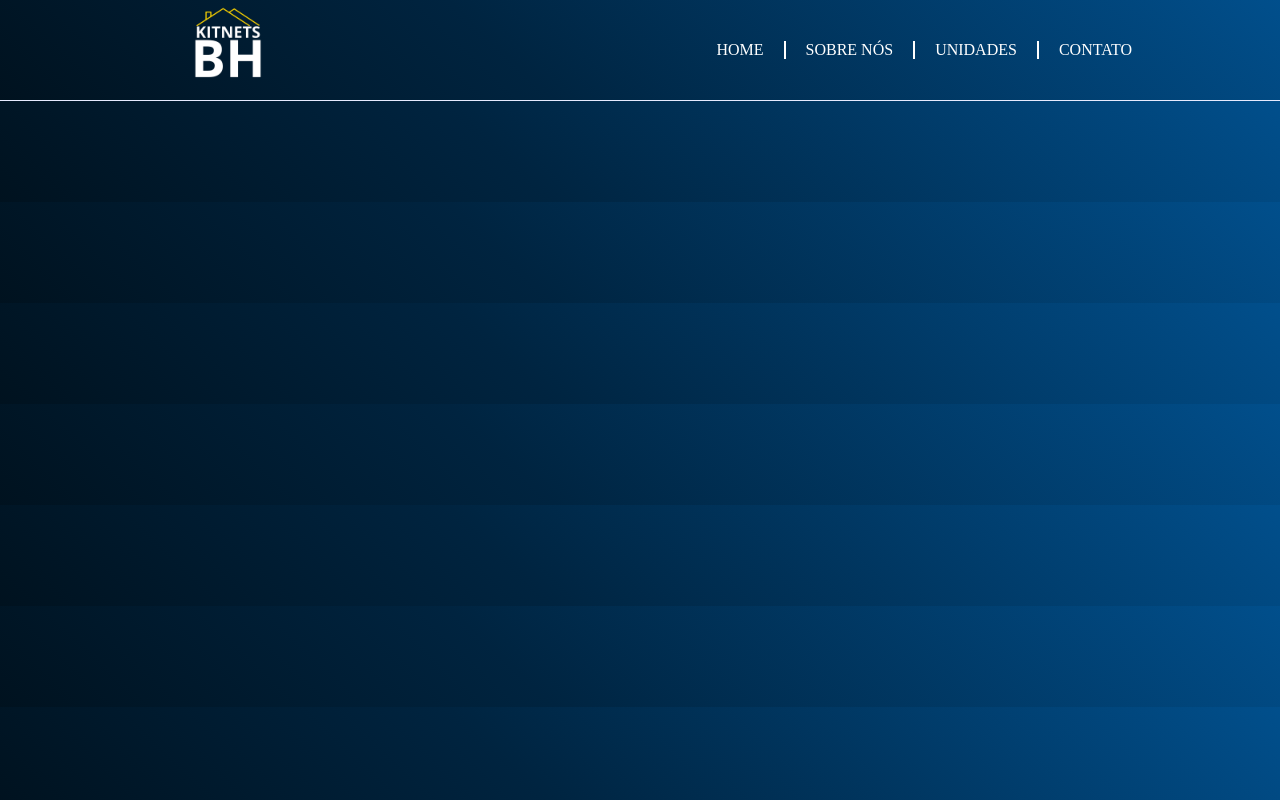
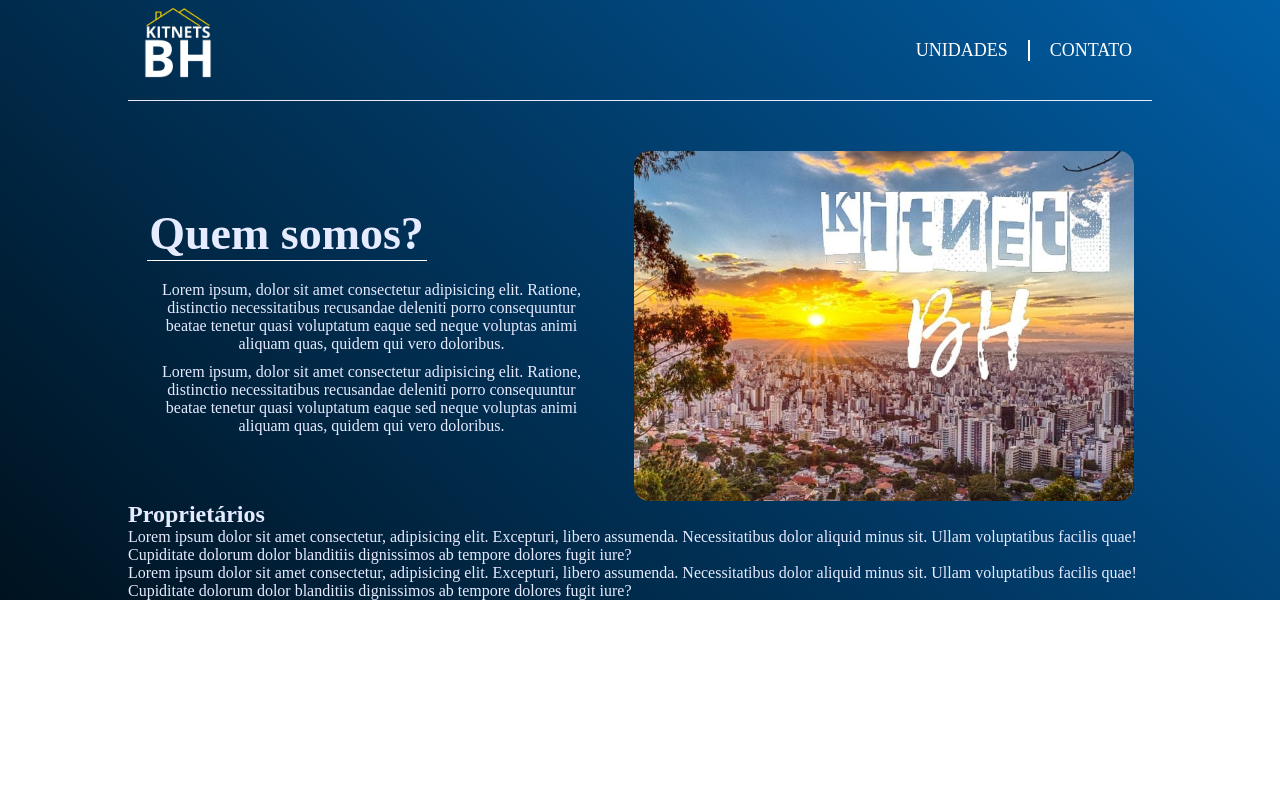
Before and after one commit to GabrielLomasso/TCC-Kitnets-BH, a plain HTML site: page index.html in a window 1280 px wide. Drawn offline with Linux system fonts and the light colour scheme.

Commit message:
Add files via upload

```diff
--- a/css/style.css
+++ b/css/style.css
@@ -5,11 +5,10 @@
 }
 
 body{
-    background: rgb(0,18,31);
-    background: linear-gradient(43deg, rgba(0,18,31,1) 0%, rgba(0,36,64,1) 40%, rgba(1,79,140,1) 100%);
+    background: linear-gradient(43deg, #00121f 0%, #013761 50%, #015fa7 100%);
+    background-repeat: no-repeat;
+    color: #e7ebff;
 
-    /* background:linear-gradient(68.15deg, #00121f 16.62%, #014f8c 85.61%); 01345C */
-    /* background-size: cover; */
 }
 
 .geral{
@@ -27,13 +26,9 @@
     margin: auto;
     width: 80%;
     justify-content:space-between;
-    font-size: 16px;
-
+    font-size: 18px;
 }
 
-.logonav{
-    margin-left: 50px;
-}
 
 nav > .linksnav > ul{
     display: flex;
@@ -50,7 +45,7 @@
 
 nav > .linksnav > ul > li > a{
     text-decoration: none;
-    color: white     ;
+    color: white;
     padding: 15px 20px;
 }
 
@@ -62,13 +57,63 @@
 
 .principal{
     border-top: 0.4px solid #e7ebff;
+    margin: auto;
+    height: 100%;
+    width: 80%;
+    padding-top: 50px;
+}
 
-    margin: auto;
-    height: 60%;
-    width: 100%;
+.principal > .sobrenos{
+    display: flex;
+    justify-content: space-around;
+    align-items: center;
 }
+
+.principal > .sobrenos > .sobrenos_text {
+    width: 450px;
+}
+
+.principal >  .sobrenos > .sobrenos_image{
+    background-image: url(../imagens/140369629_1101038997028454_5189535967703181765_n.jpg);
+    background-size: cover;
+    background-position: center;
+    width: 500px;
+    height: 350px;
+    border-radius: 15px;
+    transition: 0.5s;
+}
+
+.principal >  .sobrenos > .sobrenos_image:hover{
+    width: 550px;
+    height: 400px;
+}
+
+.principal >  .sobrenos > .sobrenos_text > h1{
+    white-space: nowrap;
+    text-align: center;
+    width: 280px;
+    margin-bottom: 20px;
+    font-size: 46px;
+    border-bottom: 1px solid white;
+
+}
+
+.principal >  .sobrenos > .sobrenos_text > p{
+    text-align: center;
+    margin-bottom: 10px;
+
+}
+
+
 
 footer{
     width: 100%;
     height: 20%;
 }
+
+
+@media(max-width:800px){
+    .sobrenos{
+        flex-wrap: wrap ;
+    }
+}
--- a/index.html
+++ b/index.html
@@ -18,8 +18,6 @@
             <nav>
                 <div class="linksnav">
                     <ul>
-                                <li><a href="#">HOME</a></li>
-                                <li><a href="#">SOBRE NÓS</a></li>
                         <li><a href="#">UNIDADES</a></li>
                         <li><a href="#">CONTATO</a></li>
                     </ul>
@@ -29,6 +27,27 @@
 
         <main class="principal">
 
+            <section class="sobrenos">
+                <div class="sobrenos_text">
+                    <h1>Quem somos?</h1>
+                    <p>Lorem ipsum, dolor sit amet consectetur adipisicing elit. Ratione, distinctio necessitatibus recusandae deleniti porro consequuntur beatae tenetur quasi voluptatum eaque sed neque voluptas animi aliquam quas, quidem qui vero doloribus.</p>
+                    <p>Lorem ipsum, dolor sit amet consectetur adipisicing elit. Ratione, distinctio necessitatibus recusandae deleniti porro consequuntur beatae tenetur quasi voluptatum eaque sed neque voluptas animi aliquam quas, quidem qui vero doloribus.</p>
+                </div>
+
+                <div class="sobrenos_image"></div>
+
+            </section>
+
+            <section class="donos">
+            <div class="donos_text">
+                <h1>Proprietários</h1>
+                <p>Lorem ipsum dolor sit amet consectetur, adipisicing elit. Excepturi, libero assumenda. Necessitatibus dolor aliquid minus sit. Ullam voluptatibus facilis quae! Cupiditate dolorum dolor blanditiis dignissimos ab tempore dolores fugit iure?</p>
+                <p>Lorem ipsum dolor sit amet consectetur, adipisicing elit. Excepturi, libero assumenda. Necessitatibus dolor aliquid minus sit. Ullam voluptatibus facilis quae! Cupiditate dolorum dolor blanditiis dignissimos ab tempore dolores fugit iure?</p>
+            </div>
+            <div class="donos_iamgem">
+
+            </div>
+            </section>
         </main>
 
         <footer>
```
Lines whose indentation alone changed are shown as unchanged.
